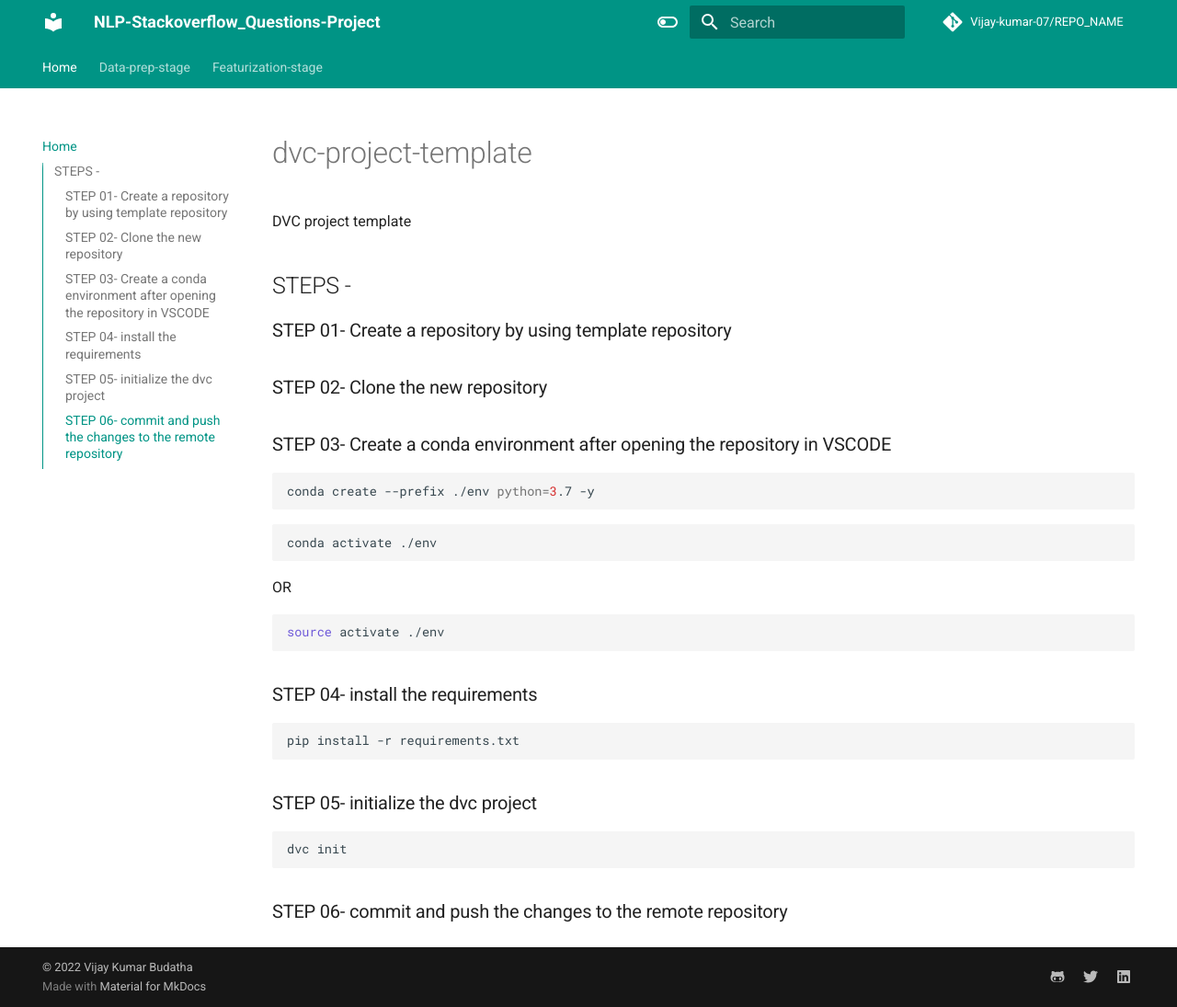
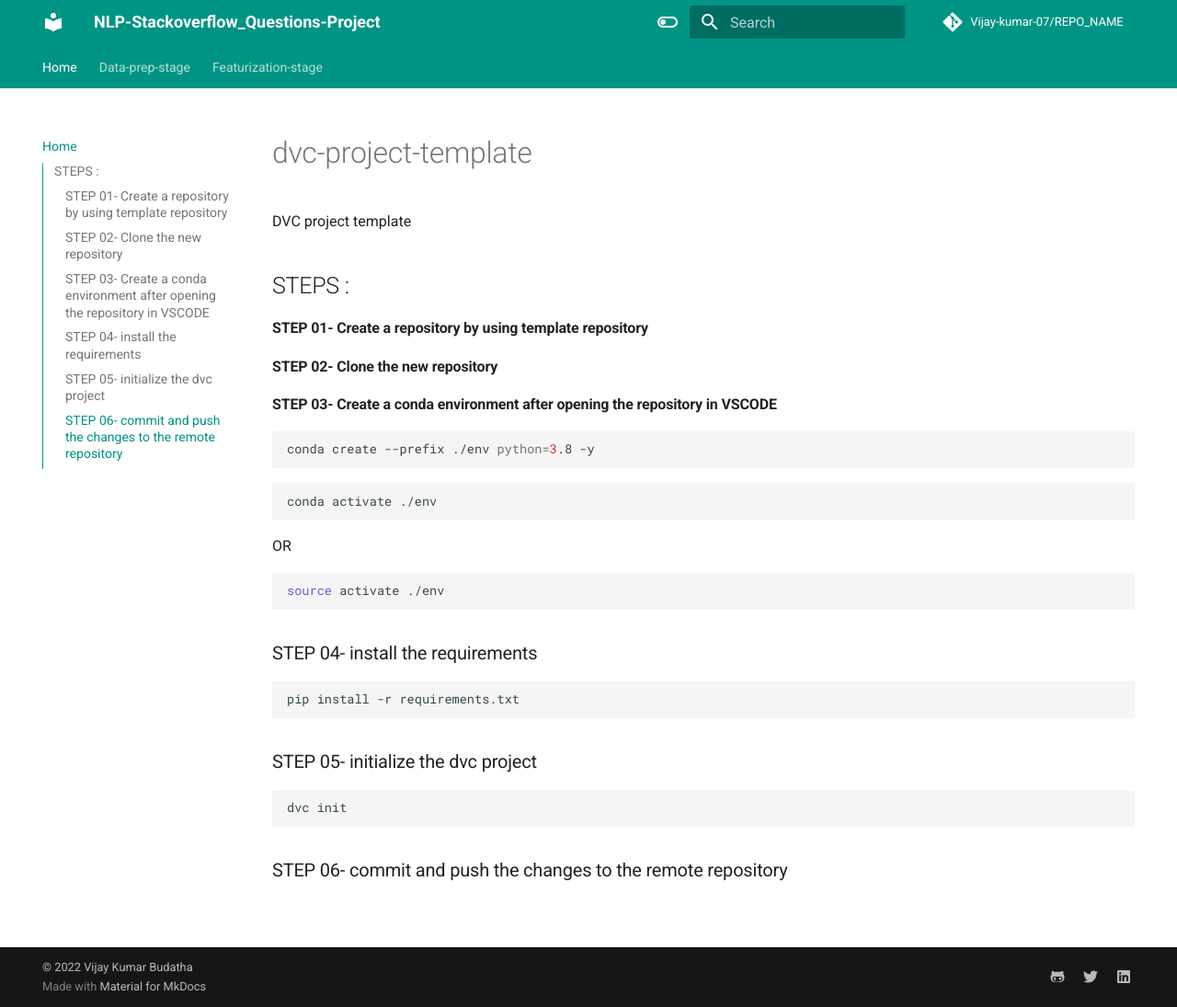
Before and after one commit to Vijay-kumar-07/NLP-Stackoverflow_Questions-Project, an MkDocs documentation site: the page built from docs/index.md, in a window 1280 px wide and 1095 px high. Shown: the whole window at 92% size. Built offline with MkDocs 1.6.1 and Material for MkDocs 9.7.7, drawn with Linux system fonts in a browser that asks for light colours; comment, search, counter and statistics services are not loaded.

Commit message:
Changed the font

````diff
--- a/docs/index.md
+++ b/docs/index.md
@@ -1,16 +1,16 @@
 # dvc-project-template
 DVC project template
 
-## STEPS -
+## STEPS :
 
-### STEP 01- Create a repository by using template repository
+#### STEP 01- Create a repository by using template repository
 
-### STEP 02- Clone the new repository
+#### STEP 02- Clone the new repository
 
-### STEP 03- Create a conda environment after opening the repository in VSCODE
+#### STEP 03- Create a conda environment after opening the repository in VSCODE
 
 ```bash
-conda create --prefix ./env python=3.7 -y
+conda create --prefix ./env python=3.8 -y
 ```
 
 ```bash
````
